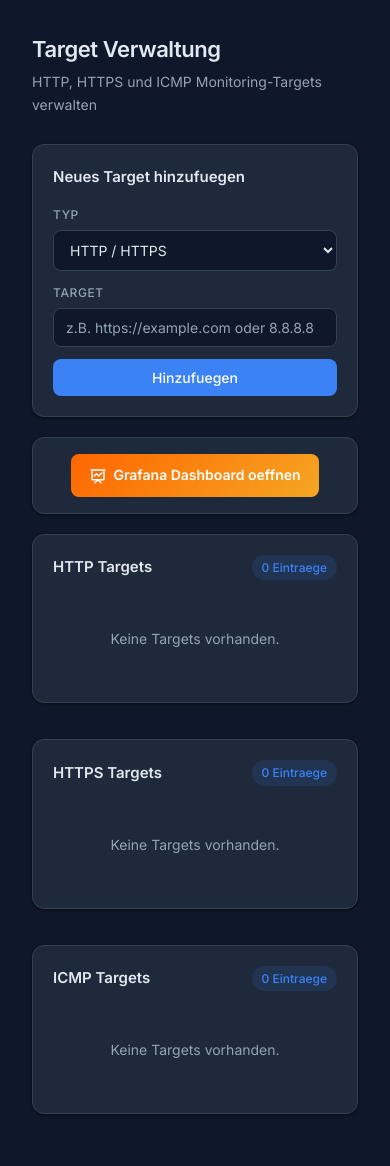
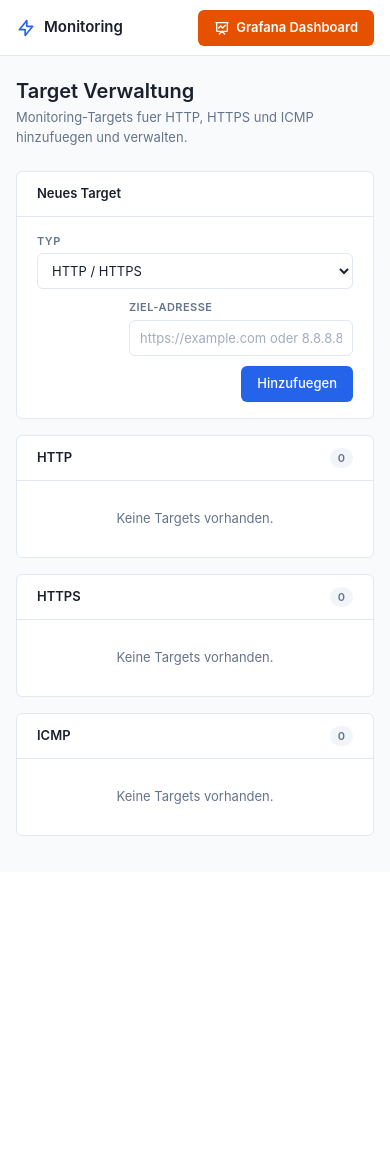
Before and after one commit to yalmn/NetPulse, a FastAPI app: page /ui in a window 390 px wide. After the commit the page ends 836 px from the top, so only its background shows below. Run offline with FastAPI, Linux system fonts and the light colour scheme; data that the repository does not hold is empty.

Commit message:
fix: UI-Redesign mit cleanerem, professionellem Layout
- Light Theme mit sauberer Typografie (System-Fonts)
- Horizontale Top-Navigation statt Sidebar
- Grafana-Dashboard-Button in der Topbar (rechts, orange)
- Einheitliche Button-Hoehen (36px) und konsistentes Spacing
- Formular als Flexbox-Row mit korrekter Ausrichtung
- Tabellen mit uppercase Header, Monospace-Werte, Status-Dots
- Saubere Card-Struktur mit Header-Bar und Count-Badge
- Responsive Anpassungen fuer mobile Geraete

```diff
--- a/app/static/style.css
+++ b/app/static/style.css
@@ -1,252 +1,245 @@
-/* ── Reset & Base ── */
-*,
-*::before,
-*::after {
+/* ── Base ── */
+*, *::before, *::after {
   box-sizing: border-box;
   margin: 0;
   padding: 0;
 }
 
 :root {
-  --bg: #0f172a;
-  --surface: #1e293b;
-  --surface-hover: #334155;
-  --border: #334155;
-  --text: #e2e8f0;
-  --text-muted: #94a3b8;
-  --accent: #3b82f6;
-  --accent-hover: #2563eb;
-  --success: #22c55e;
-  --success-bg: rgba(34, 197, 94, 0.12);
-  --danger: #ef4444;
-  --danger-bg: rgba(239, 68, 68, 0.12);
-  --warning-bg: rgba(234, 179, 8, 0.12);
-  --warning: #eab308;
-  --radius: 8px;
-  --radius-lg: 12px;
-  --shadow: 0 1px 3px rgba(0, 0, 0, 0.3), 0 1px 2px rgba(0, 0, 0, 0.2);
-  --font: 'Inter', -apple-system, BlinkMacSystemFont, 'Segoe UI', system-ui, sans-serif;
-  --mono: 'JetBrains Mono', 'Fira Code', 'Cascadia Code', monospace;
+  --bg: #f8fafc;
+  --surface: #ffffff;
+  --border: #e2e8f0;
+  --text: #1a202c;
+  --text-secondary: #64748b;
+  --accent: #2563eb;
+  --accent-hover: #1d4ed8;
+  --success: #16a34a;
+  --success-light: #f0fdf4;
+  --danger: #dc2626;
+  --danger-light: #fef2f2;
+  --neutral-light: #f1f5f9;
+  --grafana-orange: #e65100;
+  --grafana-hover: #bf4400;
+  --radius: 6px;
+  --font: -apple-system, BlinkMacSystemFont, 'Segoe UI', Roboto, 'Helvetica Neue', Arial, sans-serif;
+  --mono: 'SF Mono', SFMono-Regular, Consolas, 'Liberation Mono', Menlo, monospace;
 }
 
 body {
   font-family: var(--font);
   background: var(--bg);
   color: var(--text);
-  line-height: 1.6;
-  min-height: 100vh;
+  line-height: 1.5;
+  font-size: 14px;
+  -webkit-font-smoothing: antialiased;
 }
 
-/* ── Layout ── */
-.layout {
+/* ── Top Navigation ── */
+.topbar {
+  background: var(--surface);
+  border-bottom: 1px solid var(--border);
+  padding: 0 32px;
+  height: 56px;
   display: flex;
-  min-height: 100vh;
-}
-
-.sidebar {
-  width: 260px;
-  background: var(--surface);
-  border-right: 1px solid var(--border);
-  padding: 24px 0;
-  display: flex;
-  flex-direction: column;
-  position: fixed;
+  align-items: center;
+  justify-content: space-between;
+  position: sticky;
   top: 0;
-  left: 0;
-  bottom: 0;
   z-index: 10;
 }
 
-.sidebar-brand {
-  padding: 0 20px 24px;
-  border-bottom: 1px solid var(--border);
-  margin-bottom: 16px;
+.topbar-left {
+  display: flex;
+  align-items: center;
+  gap: 24px;
 }
 
-.sidebar-brand h1 {
-  font-size: 16px;
+.topbar-brand {
+  font-size: 15px;
   font-weight: 600;
-  letter-spacing: -0.01em;
   color: var(--text);
+  text-decoration: none;
+  display: flex;
+  align-items: center;
+  gap: 8px;
+  white-space: nowrap;
 }
 
-.sidebar-brand span {
-  font-size: 12px;
-  color: var(--text-muted);
-  display: block;
-  margin-top: 4px;
-}
-
-.sidebar-nav {
-  list-style: none;
-  padding: 0 8px;
-  flex: 1;
-}
-
-.sidebar-nav li a {
-  display: flex;
-  align-items: center;
-  gap: 10px;
-  padding: 10px 12px;
-  color: var(--text-muted);
-  text-decoration: none;
-  font-size: 14px;
-  font-weight: 500;
-  border-radius: var(--radius);
-  transition: all 0.15s ease;
-}
-
-.sidebar-nav li a:hover {
-  background: var(--surface-hover);
-  color: var(--text);
-}
-
-.sidebar-nav li a.active {
-  background: rgba(59, 130, 246, 0.12);
+.topbar-brand svg {
   color: var(--accent);
 }
 
-.sidebar-nav .nav-icon {
-  width: 18px;
-  height: 18px;
-  flex-shrink: 0;
-  opacity: 0.7;
+.topbar-nav {
+  display: flex;
+  list-style: none;
+  gap: 4px;
 }
 
-.sidebar-nav li a:hover .nav-icon,
-.sidebar-nav li a.active .nav-icon {
-  opacity: 1;
+.topbar-nav a {
+  display: inline-flex;
+  align-items: center;
+  gap: 6px;
+  padding: 8px 14px;
+  color: var(--text-secondary);
+  text-decoration: none;
+  font-size: 13px;
+  font-weight: 500;
+  border-radius: var(--radius);
+  transition: color 0.1s, background 0.1s;
 }
 
-.sidebar-footer {
-  padding: 16px 20px;
-  border-top: 1px solid var(--border);
-  font-size: 12px;
-  color: var(--text-muted);
+.topbar-nav a:hover {
+  color: var(--text);
+  background: var(--neutral-light);
 }
 
-.main {
-  flex: 1;
-  margin-left: 260px;
-  padding: 32px;
-  max-width: 1200px;
+.topbar-nav a.active {
+  color: var(--accent);
+  background: #eff6ff;
+}
+
+.topbar-nav svg {
+  width: 16px;
+  height: 16px;
+  flex-shrink: 0;
+}
+
+.topbar-right {
+  display: flex;
+  align-items: center;
+  gap: 12px;
+}
+
+/* ── Container ── */
+.container {
+  max-width: 1080px;
+  margin: 0 auto;
+  padding: 28px 32px;
 }
 
 /* ── Page Header ── */
 .page-header {
-  margin-bottom: 28px;
+  margin-bottom: 24px;
 }
 
 .page-header h2 {
-  font-size: 22px;
+  font-size: 20px;
   font-weight: 600;
-  letter-spacing: -0.02em;
+  color: var(--text);
 }
 
 .page-header p {
-  color: var(--text-muted);
-  font-size: 14px;
-  margin-top: 4px;
+  color: var(--text-secondary);
+  font-size: 13px;
+  margin-top: 2px;
 }
 
 /* ── Alerts ── */
 .alert {
-  padding: 12px 16px;
+  padding: 10px 14px;
   border-radius: var(--radius);
-  margin-bottom: 20px;
-  font-size: 14px;
-  display: flex;
-  align-items: center;
-  gap: 8px;
+  margin-bottom: 16px;
+  font-size: 13px;
 }
 
 .alert.success {
-  background: var(--success-bg);
+  background: var(--success-light);
   color: var(--success);
-  border: 1px solid rgba(34, 197, 94, 0.2);
+  border: 1px solid #bbf7d0;
 }
 
 .alert.error {
-  background: var(--danger-bg);
+  background: var(--danger-light);
   color: var(--danger);
-  border: 1px solid rgba(239, 68, 68, 0.2);
+  border: 1px solid #fecaca;
 }
 
-/* ── Cards ── */
+/* ── Card ── */
 .card {
   background: var(--surface);
   border: 1px solid var(--border);
-  border-radius: var(--radius-lg);
-  padding: 20px;
-  margin-bottom: 20px;
-  box-shadow: var(--shadow);
+  border-radius: var(--radius);
+  margin-bottom: 16px;
 }
 
-.card-header {
+.card-body {
+  padding: 16px 20px;
+}
+
+.card-header-bar {
   display: flex;
   align-items: center;
   justify-content: space-between;
-  margin-bottom: 16px;
+  padding: 12px 20px;
+  border-bottom: 1px solid var(--border);
 }
 
-.card-header h3 {
-  font-size: 15px;
+.card-header-bar h3 {
+  font-size: 13px;
   font-weight: 600;
   color: var(--text);
 }
 
-.card-header .badge {
-  font-size: 12px;
-  padding: 3px 10px;
-  border-radius: 999px;
-  background: rgba(59, 130, 246, 0.12);
-  color: var(--accent);
-  font-weight: 500;
+.count-badge {
+  font-size: 11px;
+  font-weight: 600;
+  padding: 2px 8px;
+  border-radius: 10px;
+  background: var(--neutral-light);
+  color: var(--text-secondary);
 }
 
-/* ── Form ── */
+/* ── Add Form ── */
 .add-form {
-  display: grid;
-  grid-template-columns: 160px 1fr auto;
-  gap: 12px;
-  align-items: end;
+  display: flex;
+  gap: 10px;
+  align-items: flex-end;
 }
 
-.form-group {
+.form-field {
   display: flex;
   flex-direction: column;
-  gap: 6px;
+  gap: 4px;
 }
 
-.form-group label {
-  font-size: 12px;
-  font-weight: 500;
-  color: var(--text-muted);
-  text-transform: uppercase;
-  letter-spacing: 0.05em;
+.form-field.type-field {
+  width: 150px;
+  flex-shrink: 0;
 }
 
-.form-group select,
-.form-group input {
-  padding: 10px 12px;
-  background: var(--bg);
+.form-field.target-field {
+  flex: 1;
+}
+
+.form-field label {
+  font-size: 11px;
+  font-weight: 600;
+  color: var(--text-secondary);
+  text-transform: uppercase;
+  letter-spacing: 0.04em;
+}
+
+.form-field select,
+.form-field input {
+  height: 36px;
+  padding: 0 10px;
+  background: var(--surface);
   border: 1px solid var(--border);
   border-radius: var(--radius);
   color: var(--text);
-  font-size: 14px;
+  font-size: 13px;
   font-family: var(--font);
-  transition: border-color 0.15s ease;
 }
 
-.form-group select:focus,
-.form-group input:focus {
+.form-field select:focus,
+.form-field input:focus {
   outline: none;
   border-color: var(--accent);
-  box-shadow: 0 0 0 3px rgba(59, 130, 246, 0.15);
+  box-shadow: 0 0 0 2px rgba(37, 99, 235, 0.12);
 }
 
-.form-group input::placeholder {
-  color: var(--text-muted);
+.form-field input::placeholder {
+  color: #a0aec0;
 }
 
 /* ── Buttons ── */
@@ -255,21 +248,23 @@ body {
   align-items: center;
   justify-content: center;
   gap: 6px;
-  padding: 10px 18px;
+  height: 36px;
+  padding: 0 16px;
   border: none;
   border-radius: var(--radius);
-  font-size: 14px;
+  font-size: 13px;
   font-weight: 500;
   font-family: var(--font);
   cursor: pointer;
-  transition: all 0.15s ease;
+  transition: background 0.1s;
   text-decoration: none;
   white-space: nowrap;
+  line-height: 1;
 }
 
 .btn-primary {
   background: var(--accent);
-  color: white;
+  color: #ffffff;
 }
 
 .btn-primary:hover {
@@ -277,27 +272,33 @@ body {
 }
 
 .btn-danger {
-  background: transparent;
+  height: 30px;
+  padding: 0 10px;
+  font-size: 12px;
+  font-weight: 500;
+  background: var(--surface);
   color: var(--danger);
-  border: 1px solid rgba(239, 68, 68, 0.3);
-  padding: 6px 12px;
-  font-size: 13px;
+  border: 1px solid #fecaca;
 }
 
 .btn-danger:hover {
-  background: var(--danger-bg);
+  background: var(--danger-light);
 }
 
 .btn-grafana {
-  background: linear-gradient(135deg, #ff6600, #f5a623);
-  color: white;
+  background: var(--grafana-orange);
+  color: #ffffff;
+  height: 36px;
   font-weight: 600;
 }
 
 .btn-grafana:hover {
-  opacity: 0.9;
-  transform: translateY(-1px);
-  box-shadow: 0 4px 12px rgba(255, 102, 0, 0.3);
+  background: var(--grafana-hover);
+}
+
+.btn-grafana svg {
+  width: 16px;
+  height: 16px;
 }
 
 /* ── Table ── */
@@ -339,107 +355,105 @@ body {
 .target-cell {
   display: flex;
   flex-direction: column;
-  gap: 4px;
+  gap: 2px;
 }
 
-.target-cell span {
+.target-value {
   font-family: var(--mono);
   font-size: 13px;
+  color: var(--text);
 }
 
-.small-link {
+.target-link {
   font-size: 11px;
   text-decoration: none;
   color: var(--accent);
-  opacity: 0.7;
-  transition: opacity 0.15s ease;
 }
 
-.small-link:hover {
-  opacity: 1;
+.target-link:hover {
+  text-decoration: underline;
 }
 
-/* ── Status Badges ── */
+/* ── Status ── */
 .status-badge {
   display: inline-flex;
   align-items: center;
-  gap: 6px;
-  padding: 4px 10px;
-  border-radius: 999px;
-  font-size: 12px;
+  gap: 5px;
+  padding: 3px 8px;
+  border-radius: 4px;
+  font-size: 11px;
   font-weight: 600;
   text-transform: uppercase;
-  letter-spacing: 0.03em;
+  letter-spacing: 0.02em;
 }
 
-.status-badge::before {
-  content: '';
+.status-dot {
   width: 6px;
   height: 6px;
   border-radius: 50%;
 }
 
 .status-up {
-  background: var(--success-bg);
+  background: var(--success-light);
   color: var(--success);
 }
 
-.status-up::before {
+.status-up .status-dot {
   background: var(--success);
-  box-shadow: 0 0 6px var(--success);
 }
 
 .status-down {
-  background: var(--danger-bg);
+  background: var(--danger-light);
   color: var(--danger);
 }
 
-.status-down::before {
+.status-down .status-dot {
   background: var(--danger);
-  box-shadow: 0 0 6px var(--danger);
 }
 
 .status-unknown {
-  background: var(--warning-bg);
-  color: var(--warning);
+  background: var(--neutral-light);
+  color: var(--text-secondary);
 }
 
-.status-unknown::before {
-  background: var(--warning);
+.status-unknown .status-dot {
+  background: var(--text-secondary);
 }
 
-/* ── Section Grid ── */
-.grid {
-  display: grid;
-  grid-template-columns: 1fr;
-  gap: 16px;
+/* ── Mono values ── */
+.mono {
+  font-family: var(--mono);
+  font-size: 12px;
+  color: var(--text-secondary);
 }
 
-/* ── Empty State ── */
+/* ── Empty state ── */
 .empty-state {
+  padding: 28px 20px;
   text-align: center;
-  padding: 32px 16px;
-  color: var(--text-muted);
-  font-size: 14px;
-}
-
-/* ── Duration cell ── */
-.duration {
-  font-family: var(--mono);
+  color: var(--text-secondary);
   font-size: 13px;
 }
 
 /* ── Responsive ── */
-@media (max-width: 900px) {
-  .sidebar {
+@media (max-width: 768px) {
+  .topbar {
+    padding: 0 16px;
+  }
+
+  .topbar-nav {
     display: none;
   }
 
-  .main {
-    margin-left: 0;
+  .container {
+    padding: 20px 16px;
   }
 
   .add-form {
-    grid-template-columns: 1fr;
+    flex-direction: column;
+  }
+
+  .form-field.type-field {
+    width: 100%;
   }
 }
--- a/app/templates/index.html
+++ b/app/templates/index.html
@@ -3,67 +3,68 @@
 <head>
   <meta charset="UTF-8">
   <meta name="viewport" content="width=device-width, initial-scale=1.0">
-  <title>Monitoring Targets</title>
+  <title>Monitoring - Target Verwaltung</title>
   <meta http-equiv="refresh" content="15">
-  <link rel="preconnect" href="https://fonts.googleapis.com">
-  <link rel="preconnect" href="https://fonts.gstatic.com" crossorigin>
-  <link href="https://fonts.googleapis.com/css2?family=Inter:wght@400;500;600&display=swap" rel="stylesheet">
   <link rel="stylesheet" href="{{ url_for('static', path='/style.css') }}">
 </head>
 <body>
-  <div class="layout">
 
-    <!-- Sidebar -->
-    <aside class="sidebar">
-      <div class="sidebar-brand">
-        <h1>Monitoring</h1>
-        <span>Target Management</span>
-      </div>
-      <ul class="sidebar-nav">
+  <!-- Top Navigation -->
+  <nav class="topbar">
+    <div class="topbar-left">
+      <a href="/ui" class="topbar-brand">
+        <svg xmlns="http://www.w3.org/2000/svg" width="20" height="20" fill="none" viewBox="0 0 24 24" stroke="currentColor" stroke-width="2">
+          <path stroke-linecap="round" stroke-linejoin="round" d="M13 10V3L4 14h7v7l9-11h-7z"/>
+        </svg>
+        Monitoring
+      </a>
+      <ul class="topbar-nav">
         <li>
           <a href="/ui" class="active">
-            <svg class="nav-icon" xmlns="http://www.w3.org/2000/svg" fill="none" viewBox="0 0 24 24" stroke="currentColor" stroke-width="2">
-              <path stroke-linecap="round" stroke-linejoin="round" d="M9 17V7m0 10a2 2 0 01-2 2H5a2 2 0 01-2-2V7a2 2 0 012-2h2a2 2 0 012 2m0 10a2 2 0 002 2h2a2 2 0 002-2M9 7a2 2 0 012-2h2a2 2 0 012 2m0 10V7" />
+            <svg xmlns="http://www.w3.org/2000/svg" width="16" height="16" fill="none" viewBox="0 0 24 24" stroke="currentColor" stroke-width="2">
+              <path stroke-linecap="round" stroke-linejoin="round" d="M4 6h16M4 12h16M4 18h7"/>
             </svg>
             Targets
           </a>
         </li>
         <li>
-          <a href="http://localhost:3000/d/blackbox-monitoring-overview/blackbox-monitoring-overview?orgId=1&from=now-1h&to=now&timezone=browser&var-instance=$__all&refresh=10s" target="_blank">
-            <svg class="nav-icon" xmlns="http://www.w3.org/2000/svg" fill="none" viewBox="0 0 24 24" stroke="currentColor" stroke-width="2">
-              <path stroke-linecap="round" stroke-linejoin="round" d="M7 12l3-3 3 3 4-4M8 21l4-4 4 4M3 4h18M4 4h16v12a1 1 0 01-1 1H5a1 1 0 01-1-1V4z" />
-            </svg>
-            Grafana Dashboard
-          </a>
-        </li>
-        <li>
           <a href="http://localhost:9090/targets" target="_blank">
-            <svg class="nav-icon" xmlns="http://www.w3.org/2000/svg" fill="none" viewBox="0 0 24 24" stroke="currentColor" stroke-width="2">
-              <path stroke-linecap="round" stroke-linejoin="round" d="M4 7v10c0 2 1 3 3 3h10c2 0 3-1 3-3V7c0-2-1-3-3-3H7c-2 0-3 1-3 3z" />
-              <path stroke-linecap="round" stroke-linejoin="round" d="M9 12h6M12 9v6" />
+            <svg xmlns="http://www.w3.org/2000/svg" width="16" height="16" fill="none" viewBox="0 0 24 24" stroke="currentColor" stroke-width="2">
+              <path stroke-linecap="round" stroke-linejoin="round" d="M5 12h14M12 5l7 7-7 7"/>
             </svg>
             Prometheus
           </a>
         </li>
         <li>
           <a href="/docs" target="_blank">
-            <svg class="nav-icon" xmlns="http://www.w3.org/2000/svg" fill="none" viewBox="0 0 24 24" stroke="currentColor" stroke-width="2">
-              <path stroke-linecap="round" stroke-linejoin="round" d="M10 20l4-16m4 4l4 4-4 4M6 16l-4-4 4-4" />
+            <svg xmlns="http://www.w3.org/2000/svg" width="16" height="16" fill="none" viewBox="0 0 24 24" stroke="currentColor" stroke-width="2">
+              <path stroke-linecap="round" stroke-linejoin="round" d="M10 20l4-16m4 4l4 4-4 4M6 16l-4-4 4-4"/>
             </svg>
-            API Docs
+            API
           </a>
         </li>
       </ul>
-      <div class="sidebar-footer">
-        Monitoring POC v1.0
     </div>
-    </aside>
+    <div class="topbar-right">
+      <a
+        href="http://localhost:3000/d/blackbox-monitoring-overview/blackbox-monitoring-overview?orgId=1&from=now-1h&to=now&timezone=browser&var-instance=$__all&refresh=10s"
+        target="_blank"
+        class="btn btn-grafana"
+      >
+        <svg xmlns="http://www.w3.org/2000/svg" fill="none" viewBox="0 0 24 24" stroke="currentColor" stroke-width="2">
+          <path stroke-linecap="round" stroke-linejoin="round" d="M7 12l3-3 3 3 4-4M8 21l4-4 4 4M3 4h18M4 4h16v12a1 1 0 01-1 1H5a1 1 0 01-1-1V4z"/>
+        </svg>
+        Grafana Dashboard
+      </a>
+    </div>
+  </nav>
 
-    <!-- Main Content -->
-    <main class="main">
+  <!-- Content -->
+  <div class="container">
+
     <div class="page-header">
       <h2>Target Verwaltung</h2>
-        <p>HTTP, HTTPS und ICMP Monitoring-Targets verwalten</p>
+      <p>Monitoring-Targets fuer HTTP, HTTPS und ICMP hinzufuegen und verwalten.</p>
     </div>
 
     {% if message %}
@@ -74,13 +75,14 @@
       <div class="alert error">{{ error }}</div>
     {% endif %}
 
-      <!-- Add Target -->
+    <!-- Add Target Form -->
     <div class="card">
-        <div class="card-header">
-          <h3>Neues Target hinzufuegen</h3>
+      <div class="card-header-bar">
+        <h3>Neues Target</h3>
       </div>
+      <div class="card-body">
         <form action="/ui/add" method="post" class="add-form">
-          <div class="form-group">
+          <div class="form-field type-field">
             <label for="target_type">Typ</label>
             <select name="target_type" id="target_type" required>
               <option value="http">HTTP / HTTPS</option>
@@ -88,43 +90,28 @@
               <option value="icmp">ICMP (Ping)</option>
             </select>
           </div>
-          <div class="form-group">
-            <label for="target">Target</label>
+          <div class="form-field target-field">
+            <label for="target">Ziel-Adresse</label>
             <input
               type="text"
               name="target"
               id="target"
-              placeholder="z.B. https://example.com oder 8.8.8.8"
+              placeholder="https://example.com oder 8.8.8.8"
               required
             >
           </div>
           <button type="submit" class="btn btn-primary">Hinzufuegen</button>
         </form>
       </div>
-
-      <!-- Grafana Button -->
-      <div class="card" style="text-align: center; padding: 16px;">
-        <a
-          href="http://localhost:3000/d/blackbox-monitoring-overview/blackbox-monitoring-overview?orgId=1&from=now-1h&to=now&timezone=browser&var-instance=$__all&refresh=10s"
-          target="_blank"
-          class="btn btn-grafana"
-        >
-          <svg xmlns="http://www.w3.org/2000/svg" width="18" height="18" fill="none" viewBox="0 0 24 24" stroke="currentColor" stroke-width="2">
-            <path stroke-linecap="round" stroke-linejoin="round" d="M7 12l3-3 3 3 4-4M8 21l4-4 4 4M3 4h18M4 4h16v12a1 1 0 01-1 1H5a1 1 0 01-1-1V4z" />
-          </svg>
-          Grafana Dashboard oeffnen
-        </a>
     </div>
 
     <!-- Target Lists -->
-      <div class="grid">
     {% for target_type, data in targets_data.items() %}
       <div class="card">
-            <div class="card-header">
-              <h3>{{ target_type|upper }} Targets</h3>
-              <span class="badge">{{ data.targets|length }} Eintraege</span>
+        <div class="card-header-bar">
+          <h3>{{ target_type|upper }}</h3>
+          <span class="count-badge">{{ data.targets|length }}</span>
         </div>
-
         {% if data.targets %}
           <div class="table-wrap">
             <table class="targets-table">
@@ -133,7 +120,7 @@
                   <th>Target</th>
                   <th>Status</th>
                   <th>Dauer</th>
-                      <th>Verfuegbarkeit (5m)</th>
+                  <th>Verfuegbarkeit 5 min</th>
                   <th></th>
                 </tr>
               </thead>
@@ -142,28 +129,33 @@
                   <tr>
                     <td>
                       <div class="target-cell">
-                            <span>{{ item.value }}</span>
-                            <a class="small-link" href="{{ item.prometheus_link }}" target="_blank">In Prometheus anzeigen</a>
+                        <span class="target-value">{{ item.value }}</span>
+                        <a class="target-link" href="{{ item.prometheus_link }}" target="_blank">Prometheus &rarr;</a>
                       </div>
                     </td>
                     <td>
                       <span class="status-badge status-{{ item.status }}">
+                        <span class="status-dot"></span>
                         {{ item.status }}
                       </span>
                     </td>
-                        <td class="duration">
+                    <td>
+                      <span class="mono">
                         {% if item.probe_duration_seconds is not none %}
-                            {{ item.probe_duration_seconds }} s
+                          {{ item.probe_duration_seconds }}&thinsp;s
                         {% else %}
                           &mdash;
                         {% endif %}
+                      </span>
                     </td>
-                        <td class="duration">
+                    <td>
+                      <span class="mono">
                         {% if item.availability_5m is not none %}
-                            {{ item.availability_5m }}%
+                          {{ item.availability_5m }}&thinsp;%
                         {% else %}
                           &mdash;
                         {% endif %}
+                      </span>
                     </td>
                     <td>
                       <form action="/ui/remove" method="post">
@@ -182,9 +174,8 @@
         {% endif %}
       </div>
     {% endfor %}
-      </div>
-    </main>
 
   </div>
+
 </body>
 </html>
```
Also changed, not shown: other parts of app/static/style.css (+23 -8 lines). Lines whose indentation alone changed are shown as unchanged.
